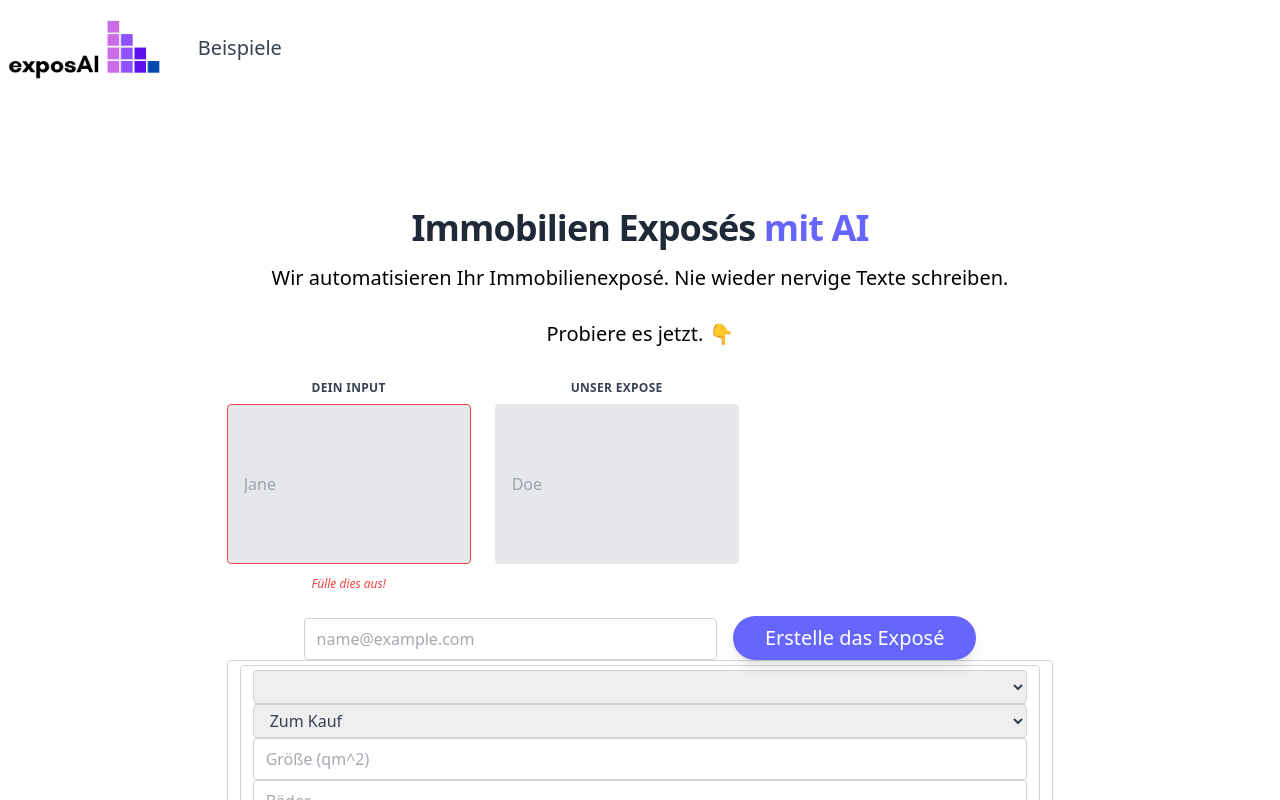
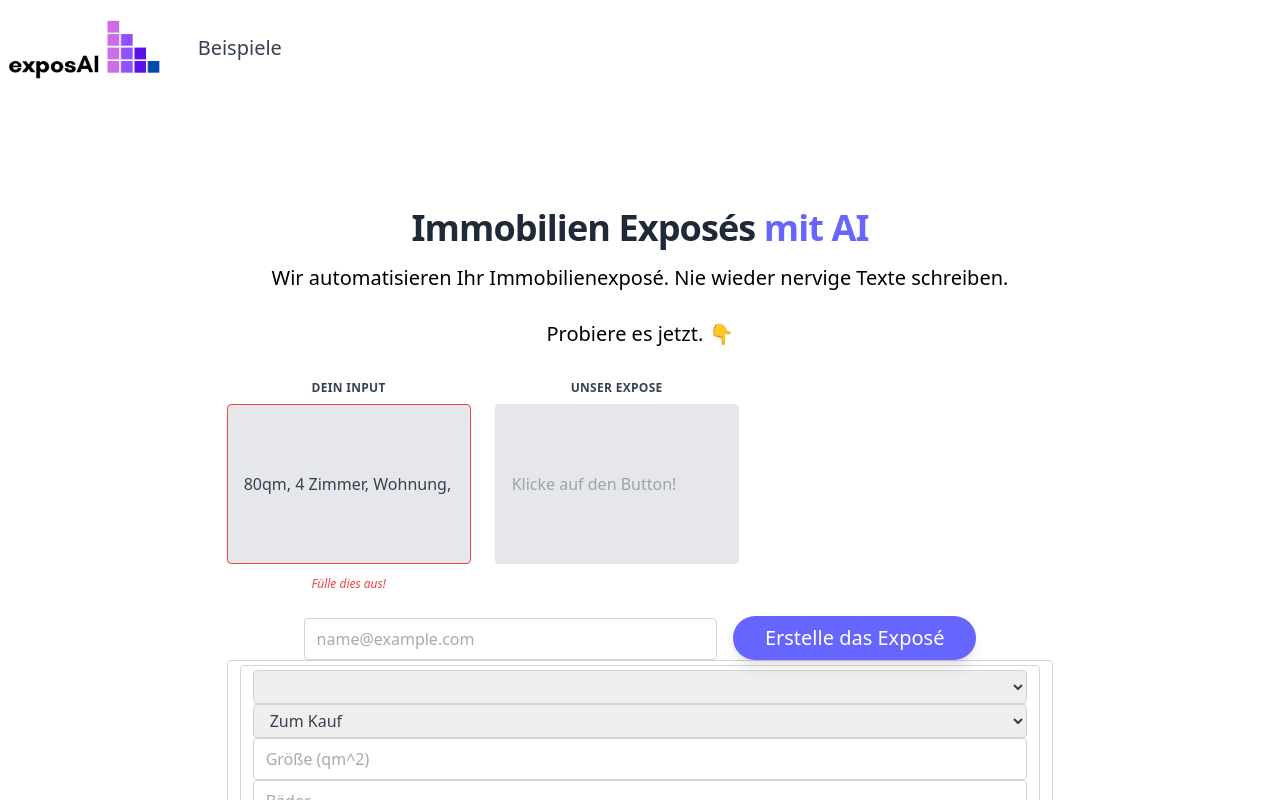
Before and after one commit to BastiaanRudolf/subscrbr, a Vue app: page / in a window 1280 px wide. Shown: the top 800 px of the page. Built offline with nearby package versions, Linux system fonts and the light colour scheme.

Commit message:
anpassung

```diff
--- a/src/components/Hero.vue
+++ b/src/components/Hero.vue
@@ -28,14 +28,14 @@
       <label class="block uppercase tracking-wide text-gray-700 text-xs font-bold mb-2" for="grid-first-name">
         Dein Input
       </label>
-      <input class="h-40 w-60 appearance-none block w-full bg-gray-200 text-gray-700 border border-red-500 rounded py-3 px-4 mb-3 leading-tight focus:outline-none focus:bg-white" id="grid-first-name" type="text" placeholder="Jane">
+      <input class="h-40 w-60 appearance-none block w-full bg-gray-200 text-gray-700 border border-red-500 rounded py-3 px-4 mb-3 leading-tight focus:outline-none focus:bg-white" id="grid-first-name" type="text" placeholder="80qm, 4 Zimmer, Wohnung, mit Stellplatz" value="80qm, 4 Zimmer, Wohnung, mit Stellplatz">
       <p class="text-red-500 text-xs italic">Fülle dies aus!</p>
     </div>
     <div class="w-full md:w-1/2 px-3">
       <label class="block uppercase tracking-wide text-gray-700 text-xs font-bold mb-2" for="grid-last-name">
         Unser Expose
       </label>
-      <input class="h-40 w-60 appearance-none block w-full bg-gray-200 text-gray-700 border border-gray-200 rounded py-3 px-4 leading-tight focus:outline-none focus:bg-white focus:border-gray-500" id="grid-last-name" type="text" placeholder="Doe">
+      <input class="h-40 w-60 appearance-none block w-full bg-gray-200 text-gray-700 border border-gray-200 rounded py-3 px-4 leading-tight focus:outline-none focus:bg-white focus:border-gray-500" id="grid-last-name" type="text" placeholder="Klicke auf den Button!">
     </div>
   </div>
 
```
